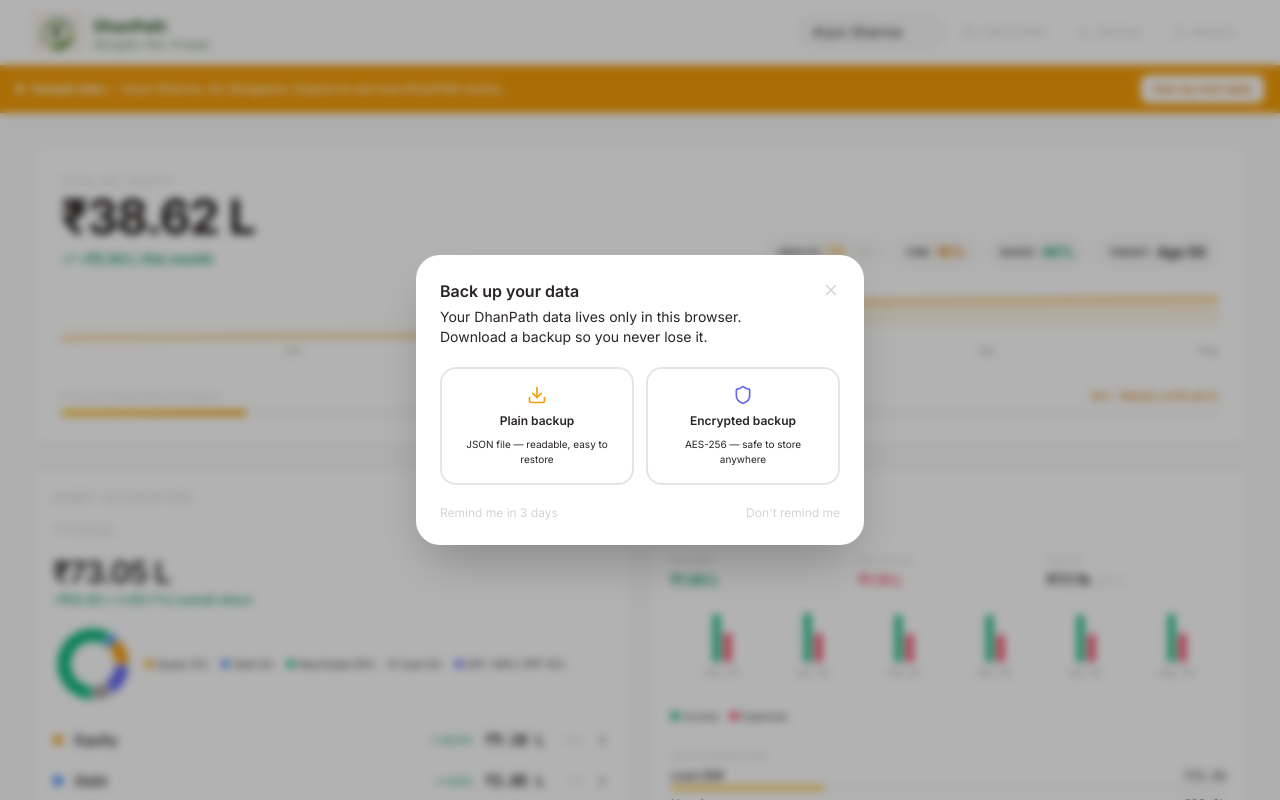
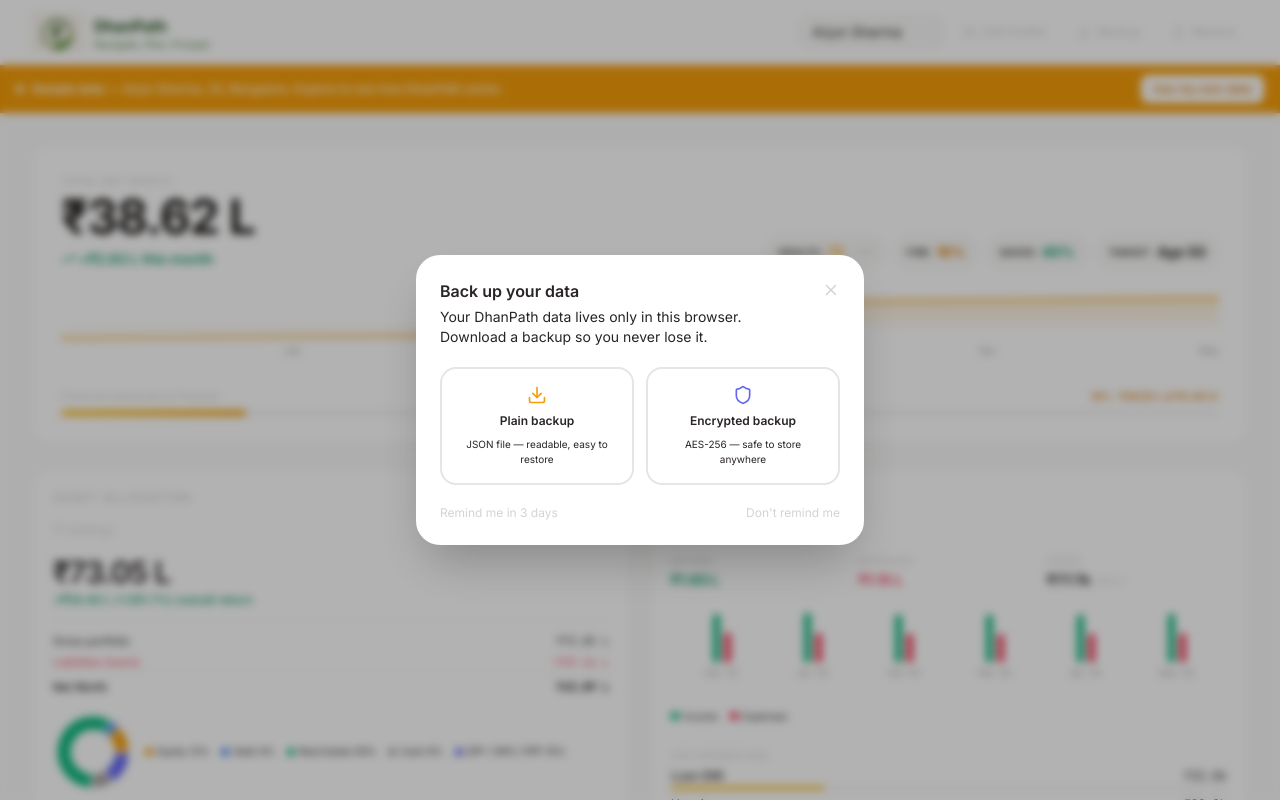
Before and after one commit to bhatprshntpm/DhanPath, a React (Vite) app: page / in a window 1280 px wide. Shown: the top 800 px of the page. Built offline with nearby package versions, Linux system fonts and the light colour scheme.

Commit message:
Add liabilities reconciliation to AssetAllocationCard — show gross→net breakdown

```diff
--- a/src/components/AssetAllocationCard.tsx
+++ b/src/components/AssetAllocationCard.tsx
@@ -170,8 +170,14 @@ export default function AssetAllocationCard() {
         />
       ) : (
         <>
-          {/* Portfolio total */}
-          {hasAnyData && (
+          {/* Portfolio total + liabilities reconciliation */}
+          {hasAnyData && (() => {
+            const liab = latest?.liabilities
+            const totalLiab = liab
+              ? (liab.mortgage ?? 0) + (liab.studentLoans ?? 0) + (liab.creditCards ?? 0) + (liab.autoLoans ?? 0) + (liab.other ?? 0)
+              : 0
+            const netWorth = total - totalLiab
+            return (
               <div>
                 <p className="kpi-value">{fmtINR(total)}</p>
                 {totalCost > 0 && (
@@ -179,8 +185,25 @@ export default function AssetAllocationCard() {
                     {gain >= 0 ? '+' : ''}{fmtINR(gain)} ({fmtPct(gainPct)}) overall return
                   </p>
                 )}
+                {totalLiab > 0 && (
+                  <div className="mt-3 pt-3 border-t border-surface-100 flex flex-col gap-1">
+                    <div className="flex items-center justify-between text-[11px] text-surface-500">
+                      <span>Gross portfolio</span>
+                      <span className="font-mono">{fmtINR(total)}</span>
+                    </div>
+                    <div className="flex items-center justify-between text-[11px] text-rose-500">
+                      <span>Liabilities (loans)</span>
+                      <span className="font-mono">−{fmtINR(totalLiab)}</span>
+                    </div>
+                    <div className="flex items-center justify-between text-[11px] font-semibold text-surface-800 pt-1 border-t border-surface-100">
+                      <span>Net Worth</span>
+                      <span className="font-mono">{fmtINR(netWorth)}</span>
+                    </div>
                   </div>
                 )}
+              </div>
+            )
+          })()}
 
           {/* Donut + summary row */}
           {pieData.length > 0 && (
```
Lines whose indentation alone changed are shown as unchanged.
